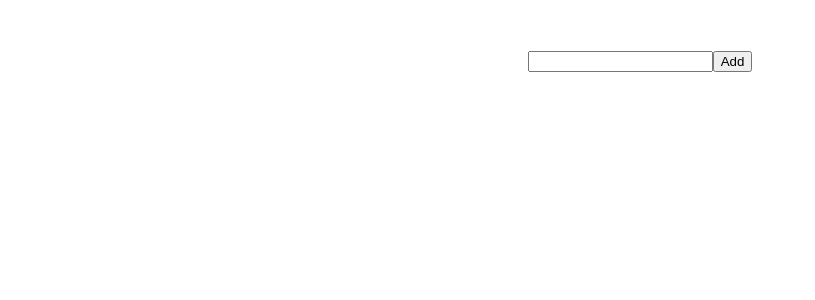
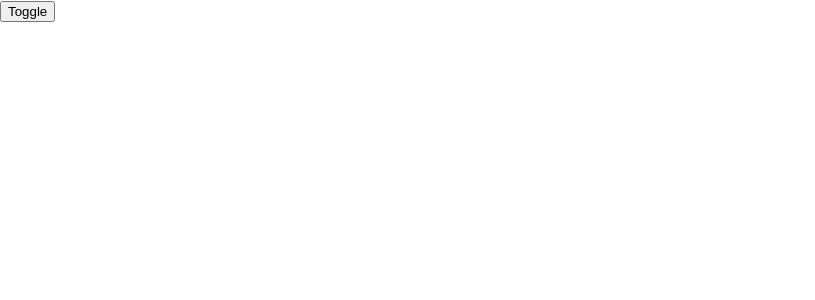
Before and after one commit to nban22/learning-react, a React (Create React App) app in the folder my-react-app/: page / in a window 1280 px wide. Shown: the top 300 px of the page, without its empty margins (0-815 px from the left). Built offline with nearby package versions, Linux system fonts and the light colour scheme.

Commit message:
Mount/Unmount

```diff
--- a/my-react-app/src/App.js
+++ b/my-react-app/src/App.js
@@ -1,4 +1,5 @@
 import { useState } from 'react';
+import Content from './Content'
 
 const courses = [
   {
@@ -24,7 +25,23 @@ const cssCenterTag = {
   height: '100vh'
 }
 
-function App() {
+
+
+const App = () => {
+  const [isShow, setIsShow] = useState(false);
+  return (
+    <div>
+      <button
+        onClick={()=>{
+          setIsShow(!isShow);
+        }}
+      >Toggle</button>
+      {isShow && <Content/>}
+    </div>
+  );
+};
+
+function AppUseState() {
   const [item, setItem] = useState("");
   const [listItem, setListItem] = useState(JSON.parse(localStorage.getItem('item')) ?? []);
   const handleSubmit = () => {
--- /dev/null
+++ b/my-react-app/src/Content.js
@@ -0,0 +1,10 @@
+
+const Content = () => {
+    return (
+        <div>
+            Xin chào các bạn nhé!!!
+        </div>
+    );
+};
+
+export default Content;
```
